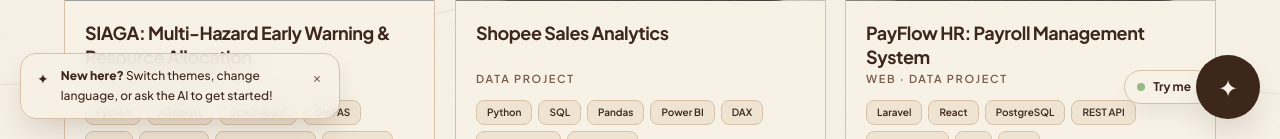
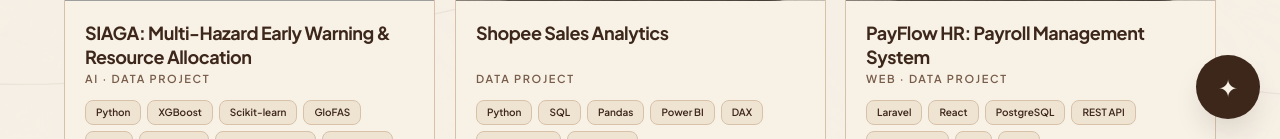
Before and after one commit to allexaFelissa/portofolio, a Next.js app: page /projects in a window 1280 px wide. Shown: the part 661-800 px from the top of the page. Built offline with nearby package versions, Linux system fonts and the light colour scheme.

Commit message:
Show onboarding prompts only on home

```diff
--- a/app/layout.tsx
+++ b/app/layout.tsx
@@ -5,7 +5,6 @@
 import { GlobalClickSpark } from "@/components/react-bits/GlobalClickSpark";
 import { InteractiveCurrent } from "@/components/layout/InteractiveCurrent";
 import { LanguageProvider } from "@/hooks/useLanguage";
-import { FeatureHint } from "@/components/layout/FeatureHint";
 
 /*
  * Typography (Requirement 18.4): "Plus Jakarta Sans" is used throughout the
@@ -36,7 +35,7 @@
       lang="en"
       className={plusJakartaSans.variable}
     >
-      <body><InteractiveCurrent /><ThemeProvider><LanguageProvider>{children}<FeatureHint /><GlobalClickSpark /></LanguageProvider></ThemeProvider></body>
+      <body><InteractiveCurrent /><ThemeProvider><LanguageProvider>{children}<GlobalClickSpark /></LanguageProvider></ThemeProvider></body>
     </html>
   );
 }
--- a/app/page.tsx
+++ b/app/page.tsx
@@ -13,6 +13,7 @@
 import { Projects } from "@/components/sections/Projects";
 import { Contact } from "@/components/sections/Contact";
 import { AiAssistantButton } from "@/components/ai/AiAssistantButton";
+import { FeatureHint } from "@/components/layout/FeatureHint";
 
 export default function Page() {
   const { language } = useLanguage();
@@ -23,5 +24,5 @@
     const project = content.projects.find(item => item.id === id);
     return project ? [project] : [];
   });
-  return <><LoadingScreen ready={ready} /><FloatingNavbar /><main><Hero content={content.hero} /><MarqueeBanner content={content.marquee} /><About content={content.about} /><Experience entries={content.experience} heading={content.sectionHeadings.experience} /><Skills hard={content.hardSkills} soft={content.softSkills} heading={content.sectionHeadings.skills} /><Projects projects={featuredProjects} heading={content.sectionHeadings.projects} /><Contact heading={content.sectionHeadings.contact} /></main><AiAssistantButton /></>;
+  return <><LoadingScreen ready={ready} /><FloatingNavbar /><main><Hero content={content.hero} /><MarqueeBanner content={content.marquee} /><About content={content.about} /><Experience entries={content.experience} heading={content.sectionHeadings.experience} /><Skills hard={content.hardSkills} soft={content.softSkills} heading={content.sectionHeadings.skills} /><Projects projects={featuredProjects} heading={content.sectionHeadings.projects} /><Contact heading={content.sectionHeadings.contact} /></main><FeatureHint /><AiAssistantButton /></>;
 }
--- a/src/components/ai/AiAssistantButton.tsx
+++ b/src/components/ai/AiAssistantButton.tsx
@@ -6,17 +6,17 @@
 
 const BADGE_STORAGE_KEY = "portfolio-ai-try-me-dismissed-v2";
 
-export function AiAssistantButton() {
+export function AiAssistantButton({ showTryMe = true }: { showTryMe?: boolean }) {
   const [open, setOpen] = useState(false);
   const [showBadge, setShowBadge] = useState(false);
 
   useEffect(() => {
     try {
-      setShowBadge(window.localStorage.getItem(BADGE_STORAGE_KEY) !== "true");
+      setShowBadge(showTryMe && window.localStorage.getItem(BADGE_STORAGE_KEY) !== "true");
     } catch {
-      setShowBadge(true);
+      setShowBadge(showTryMe);
     }
-  }, []);
+  }, [showTryMe]);
 
   const openAssistant = () => {
     setOpen(true);
--- a/src/components/projects/ProjectsPageContent.tsx
+++ b/src/components/projects/ProjectsPageContent.tsx
@@ -21,6 +21,6 @@
       <div className="flex items-center gap-1.5"><LanguageToggle /><ThemeToggle /></div>
     </header>
     <main className="projects-catalog min-h-screen bg-bg/80 px-5 pb-20 pt-24 dark:bg-bg/55 sm:px-8 lg:px-10"><div className="mx-auto max-w-6xl"><header className="mb-9 pt-4 sm:mb-11"><h1 className="text-heading-black max-w-3xl text-3xl leading-tight sm:text-4xl">{id ? "Semua Karya & Inovasi" : "All Works & Inventions"}</h1></header><ProjectGallery projects={content.projects} /></div></main>
-    <AiAssistantButton />
+    <AiAssistantButton showTryMe={false} />
   </>;
 }
```
